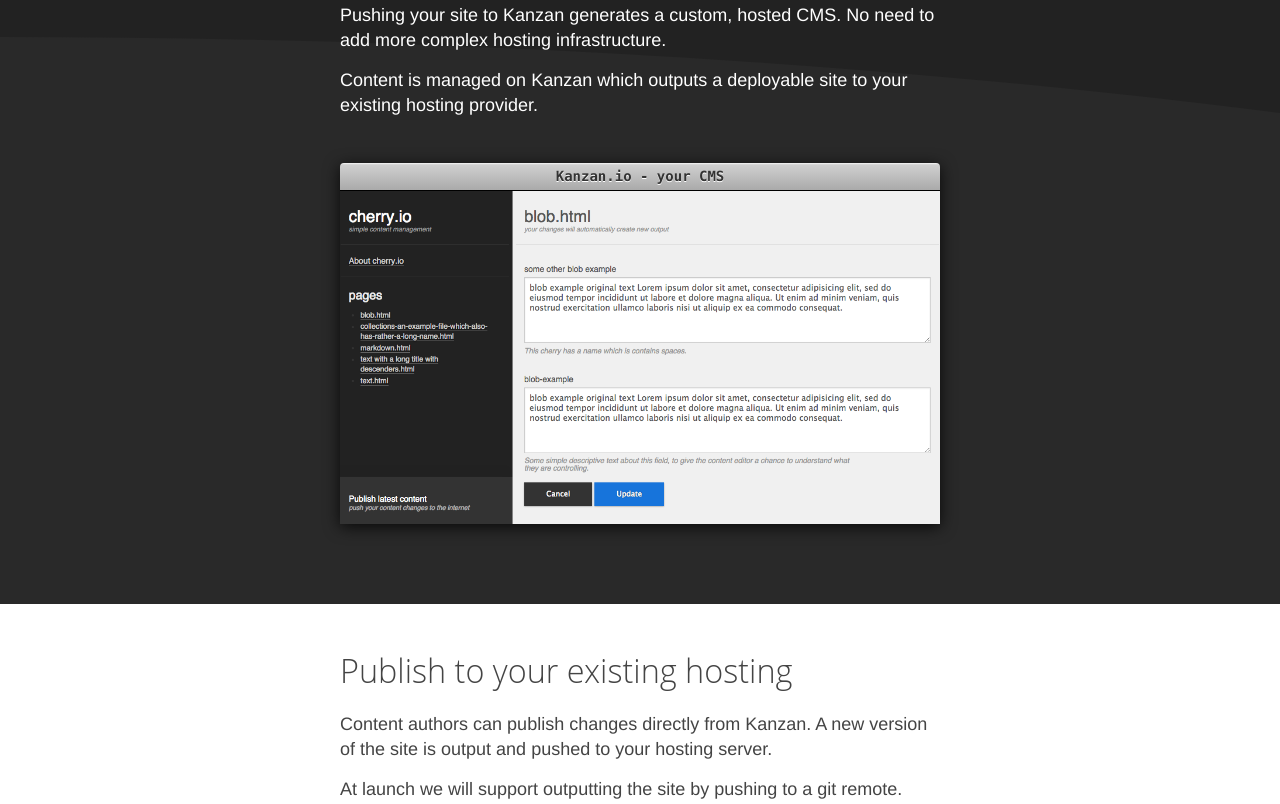
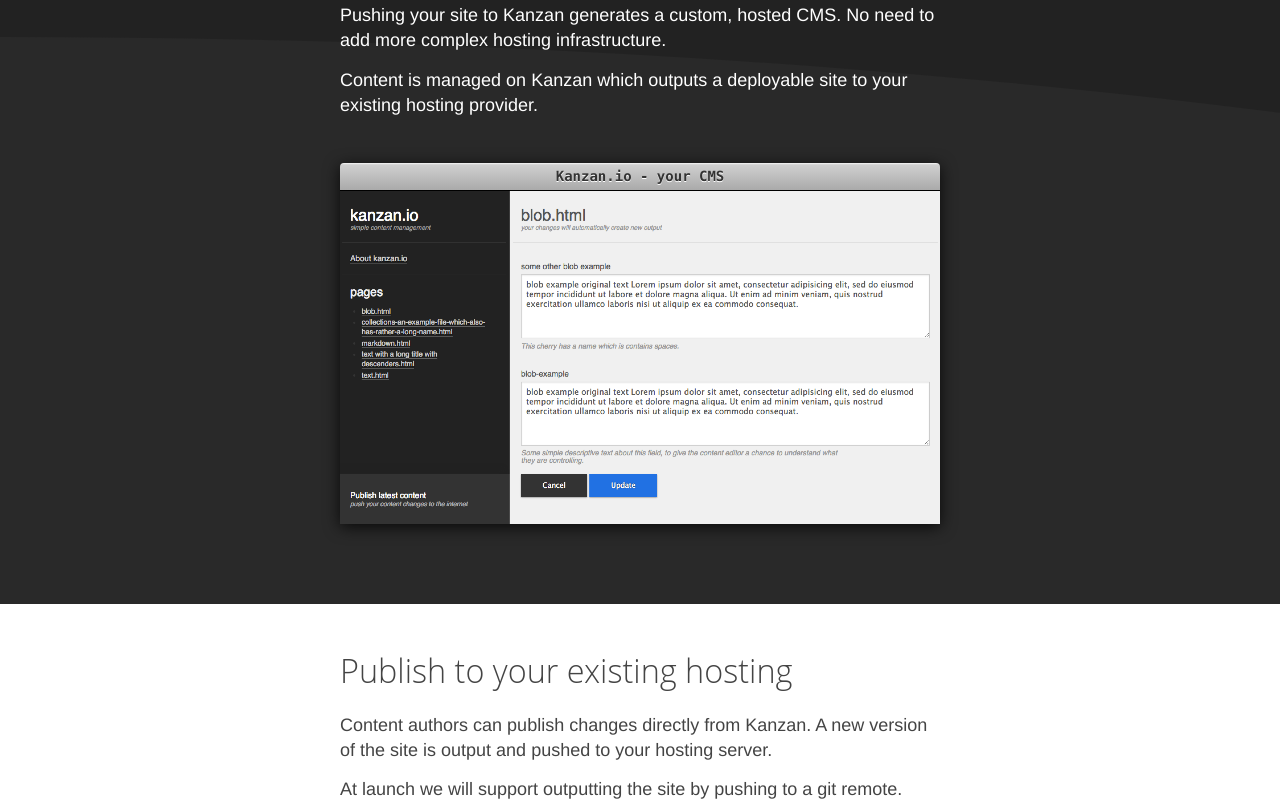
Before and after one commit to kanzanio/kanzan.io, a plain HTML site: page index.html in a window 1280 px wide. Shown: the part 2192-2996 px from the top of the page. Drawn offline with Linux system fonts and the light colour scheme.

Commit message:
branded screenshot

```diff
--- a/index.html
+++ b/index.html
@@ -117,7 +117,7 @@
 
         <div class="editor">
           <div class="editor-title">Kanzan.io - your CMS</div>
-          <img src="./images/cms-3.png">
+          <img src="./images/cms-ui.png">
         </div>
       </div>
     </div>
```
Also changed, not shown: images/cms-ui.png (added).
